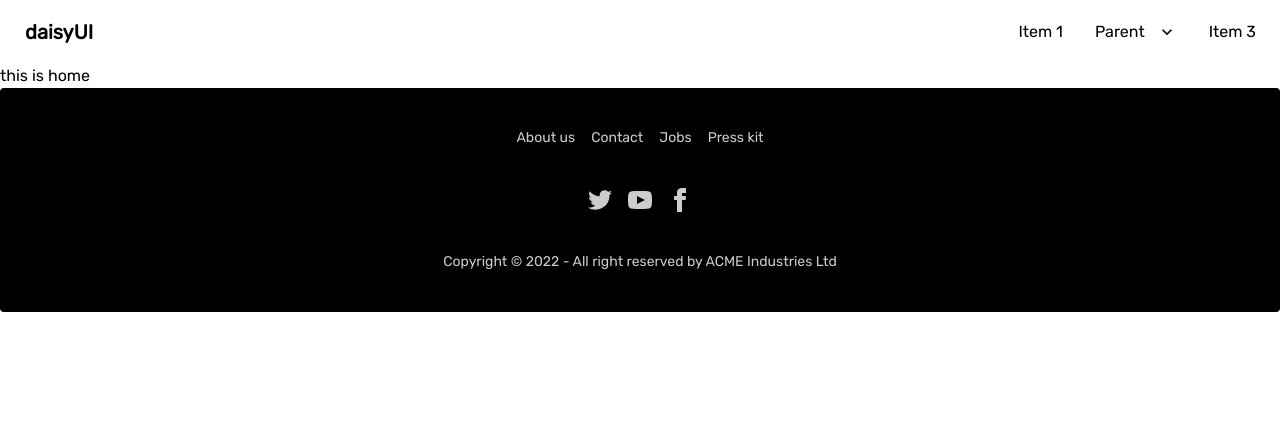
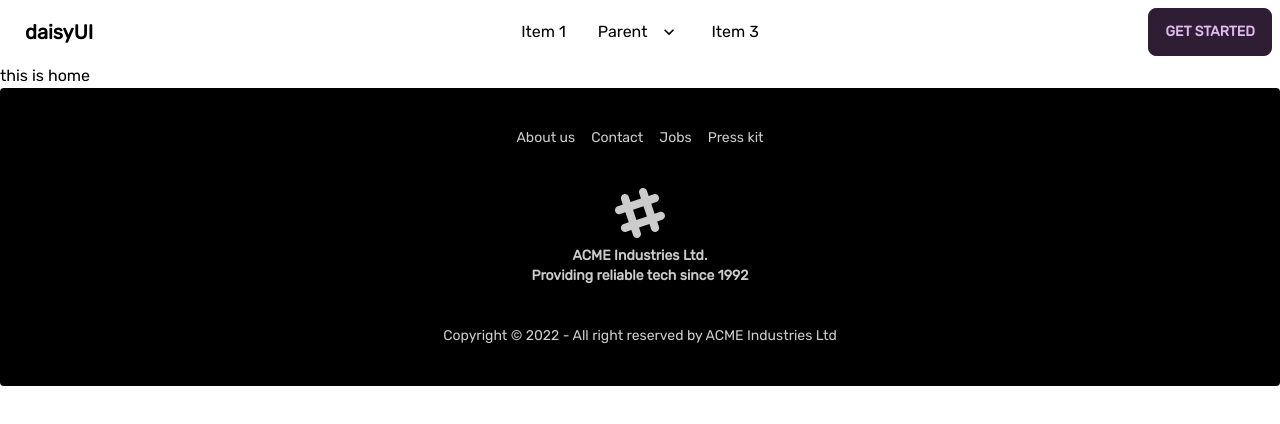
Before and after one commit to mdiibrahim/Tukitaki, a React (Create React App) app: page / in a window 1280 px wide. Shown: the top 424 px of the page. Built offline with nearby package versions, Linux system fonts and the light colour scheme.

Commit message:
firebase enviroment variable are used

```diff
--- /dev/null
+++ b/src/Firebase/firebase.config.js
@@ -0,0 +1,17 @@
+// Import the functions you need from the SDKs you need
+import { initializeApp } from "firebase/app";
+// TODO: Add SDKs for Firebase products that you want to use
+// https://firebase.google.com/docs/web/setup#available-libraries
+
+// Your web app's Firebase configuration
+const firebaseConfig = {
+  apiKey: process.env.REACT_APP_apiKey,
+  authDomain: process.env.REACT_APP_authDomain,
+  projectId: process.env.REACT_APP_projectId,
+  storageBucket: process.env.REACT_APP_storageBucket,
+  messagingSenderId: process.env.REACT_APP_messagingSenderId,
+  appId: process.env.REACT_APP_appId
+};
+
+// Initialize Firebase
+export const app = initializeApp(firebaseConfig);
--- a/src/Pages/SharedPages/Footer/Footer.js
+++ b/src/Pages/SharedPages/Footer/Footer.js
@@ -1,20 +1,20 @@
 import React from 'react';
+import { Link } from 'react-router-dom';
 
 const Footer = () => {
     return (
         <footer className="footer footer-center p-10 bg-base-200 text-base-content rounded">
             <div className="grid grid-flow-col gap-4">
-                <a className="link link-hover">About us</a>
-                <a className="link link-hover">Contact</a>
-                <a className="link link-hover">Jobs</a>
-                <a className="link link-hover">Press kit</a>
+                <Link className="link link-hover">About us</Link>
+                <Link className="link link-hover">Contact</Link>
+                <Link className="link link-hover">Jobs</Link>
+                <Link className="link link-hover">Press kit</Link>
             </div>
             <div>
-                <div className="grid grid-flow-col gap-4">
-                    <a><svg xmlns="http://www.w3.org/2000/svg" width="24" height="24" viewBox="0 0 24 24" className="fill-current"><path d="M24 4.557c-.883.392-1.832.656-2.828.775 1.017-.609 1.798-1.574 2.165-2.724-.951.564-2.005.974-3.127 1.195-.897-.957-2.178-1.555-3.594-1.555-3.179 0-5.515 2.966-4.797 6.045-4.091-.205-7.719-2.165-10.148-5.144-1.29 2.213-.669 5.108 1.523 6.574-.806-.026-1.566-.247-2.229-.616-.054 2.281 1.581 4.415 3.949 4.89-.693.188-1.452.232-2.224.084.626 1.956 2.444 3.379 4.6 3.419-2.07 1.623-4.678 2.348-7.29 2.04 2.179 1.397 4.768 2.212 7.548 2.212 9.142 0 14.307-7.721 13.995-14.646.962-.695 1.797-1.562 2.457-2.549z"></path></svg></a>
-                    <a><svg xmlns="http://www.w3.org/2000/svg" width="24" height="24" viewBox="0 0 24 24" className="fill-current"><path d="M19.615 3.184c-3.604-.246-11.631-.245-15.23 0-3.897.266-4.356 2.62-4.385 8.816.029 6.185.484 8.549 4.385 8.816 3.6.245 11.626.246 15.23 0 3.897-.266 4.356-2.62 4.385-8.816-.029-6.185-.484-8.549-4.385-8.816zm-10.615 12.816v-8l8 3.993-8 4.007z"></path></svg></a>
-                    <a><svg xmlns="http://www.w3.org/2000/svg" width="24" height="24" viewBox="0 0 24 24" className="fill-current"><path d="M9 8h-3v4h3v12h5v-12h3.642l.358-4h-4v-1.667c0-.955.192-1.333 1.115-1.333h2.885v-5h-3.808c-3.596 0-5.192 1.583-5.192 4.615v3.385z"></path></svg></a>
-                </div>
+                <svg width="50" height="50" viewBox="0 0 24 24" xmlns="http://www.w3.org/2000/svg" fillRule="evenodd" clipRule="evenodd" className="inline-block fill-current"><path d="M22.672 15.226l-2.432.811.841 2.515c.33 1.019-.209 2.127-1.23 2.456-1.15.325-2.148-.321-2.463-1.226l-.84-2.518-5.013 1.677.84 2.517c.391 1.203-.434 2.542-1.831 2.542-.88 0-1.601-.564-1.86-1.314l-.842-2.516-2.431.809c-1.135.328-2.145-.317-2.463-1.229-.329-1.018.211-2.127 1.231-2.456l2.432-.809-1.621-4.823-2.432.808c-1.355.384-2.558-.59-2.558-1.839 0-.817.509-1.582 1.327-1.846l2.433-.809-.842-2.515c-.33-1.02.211-2.129 1.232-2.458 1.02-.329 2.13.209 2.461 1.229l.842 2.515 5.011-1.677-.839-2.517c-.403-1.238.484-2.553 1.843-2.553.819 0 1.585.509 1.85 1.326l.841 2.517 2.431-.81c1.02-.33 2.131.211 2.461 1.229.332 1.018-.21 2.126-1.23 2.456l-2.433.809 1.622 4.823 2.433-.809c1.242-.401 2.557.484 2.557 1.838 0 .819-.51 1.583-1.328 1.847m-8.992-6.428l-5.01 1.675 1.619 4.828 5.011-1.674-1.62-4.829z"></path></svg>
+                <p className="font-bold">
+                    ACME Industries Ltd. <br />Providing reliable tech since 1992
+                </p>
             </div>
             <div>
                 <p>Copyright © 2022 - All right reserved by ACME Industries Ltd</p>
--- a/src/Pages/SharedPages/Header/Header.js
+++ b/src/Pages/SharedPages/Header/Header.js
@@ -3,27 +3,47 @@
 
 const Header = () => {
     return (
-        <header>
-            <div className="navbar bg-base-100">
-                <div className="flex-1">
-                    <Link className="btn btn-ghost normal-case text-xl">daisyUI</Link>
-                </div>
-                <div className="flex-none">
-                    <ul className="menu menu-horizontal p-0">
-                        <li><Link>Item 1</Link></li>
+        <header className="navbar bg-base-100">
+            <div className="navbar-start">
+                <div className="dropdown">
+                    <label tabIndex={0} className="btn btn-ghost lg:hidden">
+                        <svg xmlns="http://www.w3.org/2000/svg" className="h-5 w-5" fill="none" viewBox="0 0 24 24" stroke="currentColor"><path strokeLinecap="round" strokeLinejoin="round" strokeWidth="2" d="M4 6h16M4 12h8m-8 6h16" /></svg>
+                    </label>
+                    <ul tabIndex={0} className="menu menu-compact dropdown-content mt-3 p-2 shadow bg-base-100 rounded-box w-52">
+                        <li><a>Item 1</a></li>
                         <li tabIndex={0}>
-                            <Link>
+                            <Link className="justify-between">
                                 Parent
-                                <svg className="fill-current" xmlns="http://www.w3.org/2000/svg" width="20" height="20" viewBox="0 0 24 24"><path d="M7.41,8.58L12,13.17L16.59,8.58L18,10L12,16L6,10L7.41,8.58Z" /></svg>
+                                <svg className="fill-current" xmlns="http://www.w3.org/2000/svg" width="24" height="24" viewBox="0 0 24 24"><path d="M8.59,16.58L13.17,12L8.59,7.41L10,6L16,12L10,18L8.59,16.58Z" /></svg>
                             </Link>
-                            <ul className="p-2 bg-base-100">
-                                <li><Link>Submenu 1</Link></li>
-                                <li><Link>Submenu 2</Link></li>
+                            <ul className="p-2">
+                                <li><a>Submenu 1</a></li>
+                                <li><a>Submenu 2</a></li>
                             </ul>
                         </li>
-                        <li><Link>Item 3</Link></li>
+                        <li><a>Item 3</a></li>
                     </ul>
                 </div>
+                <Link className="btn btn-ghost normal-case text-xl">daisyUI</Link>
+            </div>
+            <div className="navbar-center hidden lg:flex">
+                <ul className="menu menu-horizontal p-0">
+                    <li><a>Item 1</a></li>
+                    <li tabIndex={0}>
+                        <a>
+                            Parent
+                            <svg className="fill-current" xmlns="http://www.w3.org/2000/svg" width="20" height="20" viewBox="0 0 24 24"><path d="M7.41,8.58L12,13.17L16.59,8.58L18,10L12,16L6,10L7.41,8.58Z" /></svg>
+                        </a>
+                        <ul className="p-2">
+                            <li><a>Submenu 1</a></li>
+                            <li><a>Submenu 2</a></li>
+                        </ul>
+                    </li>
+                    <li><a>Item 3</a></li>
+                </ul>
+            </div>
+            <div className="navbar-end">
+                <Link className="btn">Get started</Link>
             </div>
         </header>
     );
```
